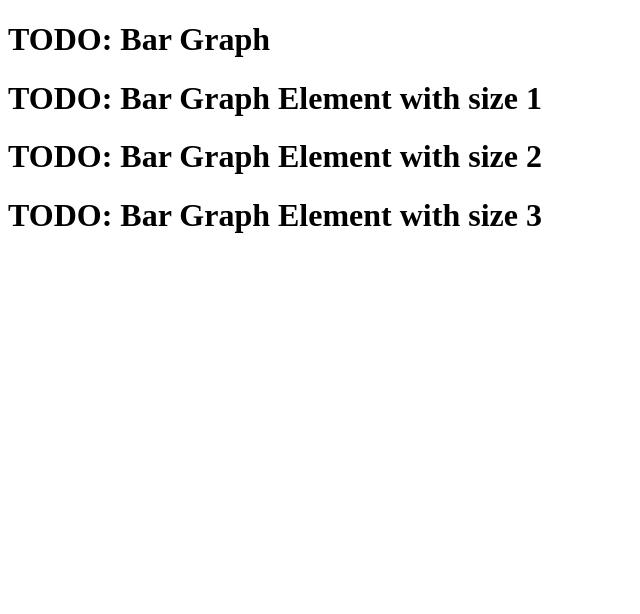
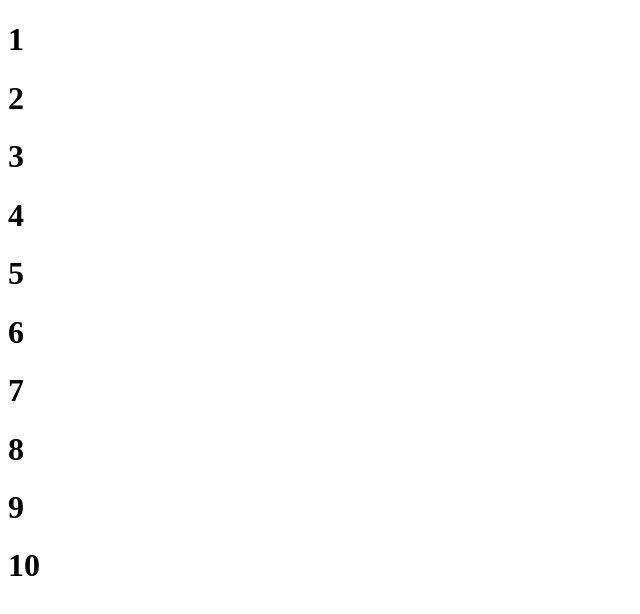
Before and after one commit to vadna034/sorting-visualizer, a React (Create React App) app: page / in a window 1280 px wide. Shown: the top 614 px of the page, without its empty margins (0-640 px from the left). Built offline with nearby package versions, Linux system fonts and the light colour scheme.

Commit message:
Added initial unstyled bar graph

```diff
--- a/src/components/BarGraph.tsx
+++ b/src/components/BarGraph.tsx
@@ -1,16 +1,21 @@
 import React, { useState, useEffect } from 'react';
-import BarGraphElement from './BarGraphElement';
+import BarGraphElement, { BarGraphElementProps } from './BarGraphElement';
 
 export interface BarGraphProps {}
 
 function BarGraph(props: BarGraphProps) {
+  const elementsArray: Array<BarGraphElementProps> = [];
+  for (var i = 1; i <= 10; i++) {
+    elementsArray.push({ height: i });
+  }
 
   return (
     <div>
-      <h1>TODO: Bar Graph</h1>
-      <BarGraphElement height={1}></BarGraphElement>
-      <BarGraphElement height={2}></BarGraphElement>
-      <BarGraphElement height={3}></BarGraphElement>
+      <div className="flexbox-container">
+        {elementsArray.map((props) => {
+          return <BarGraphElement height={props.height}></BarGraphElement>;
+        })}
+      </div>
     </div>
   );
 }
--- a/src/components/BarGraphElement.tsx
+++ b/src/components/BarGraphElement.tsx
@@ -6,7 +6,11 @@ export interface BarGraphElementProps {
 
 function BarGraphElement(props: BarGraphElementProps) {
   const { height } = props;
-  return <h1>TODO: Bar Graph Element with size {height}</h1>;
+  return (
+    <div>
+      <h1>{height}</h1>
+    </div>
+  );
 }
 
 export default BarGraphElement;
```
